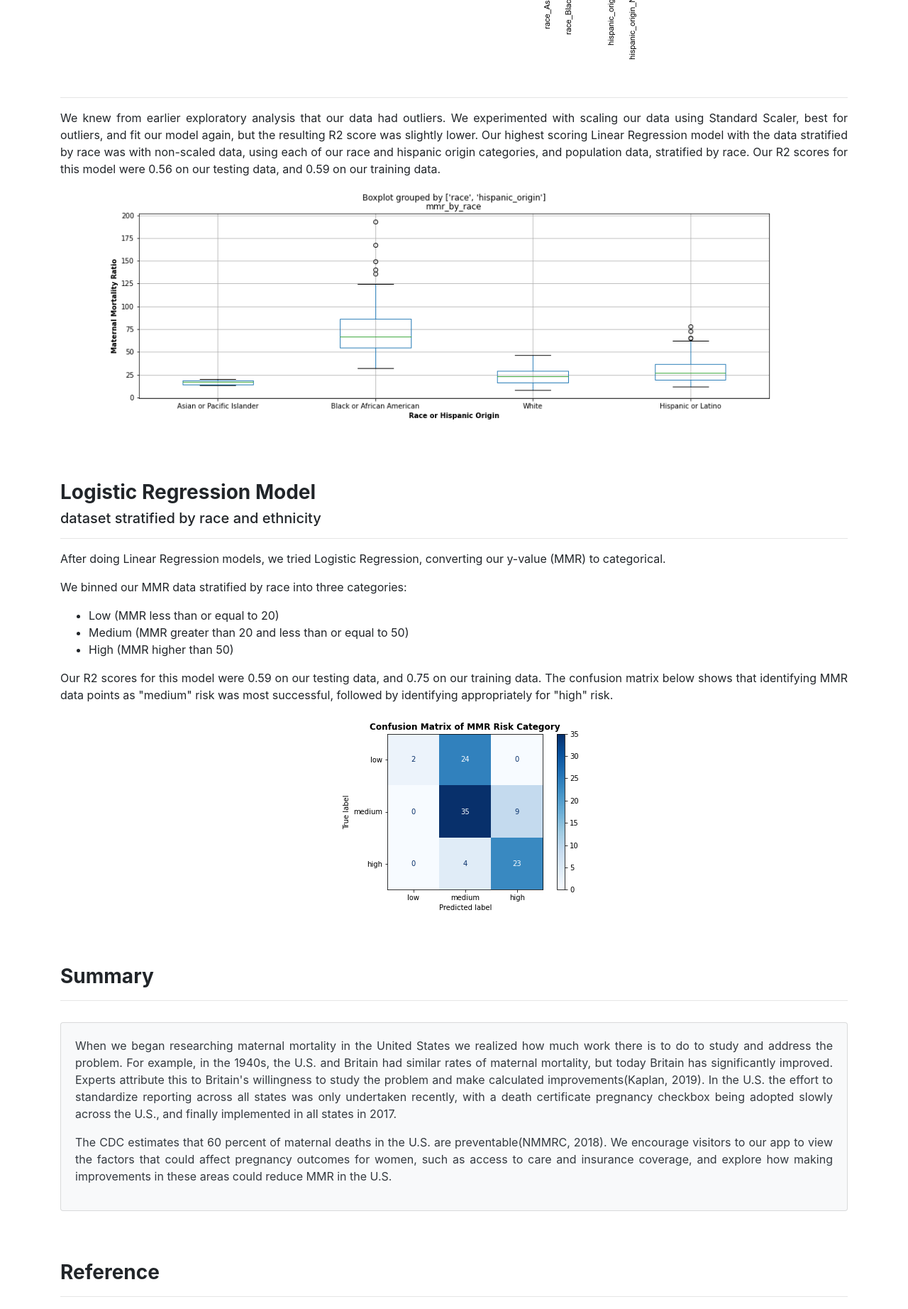
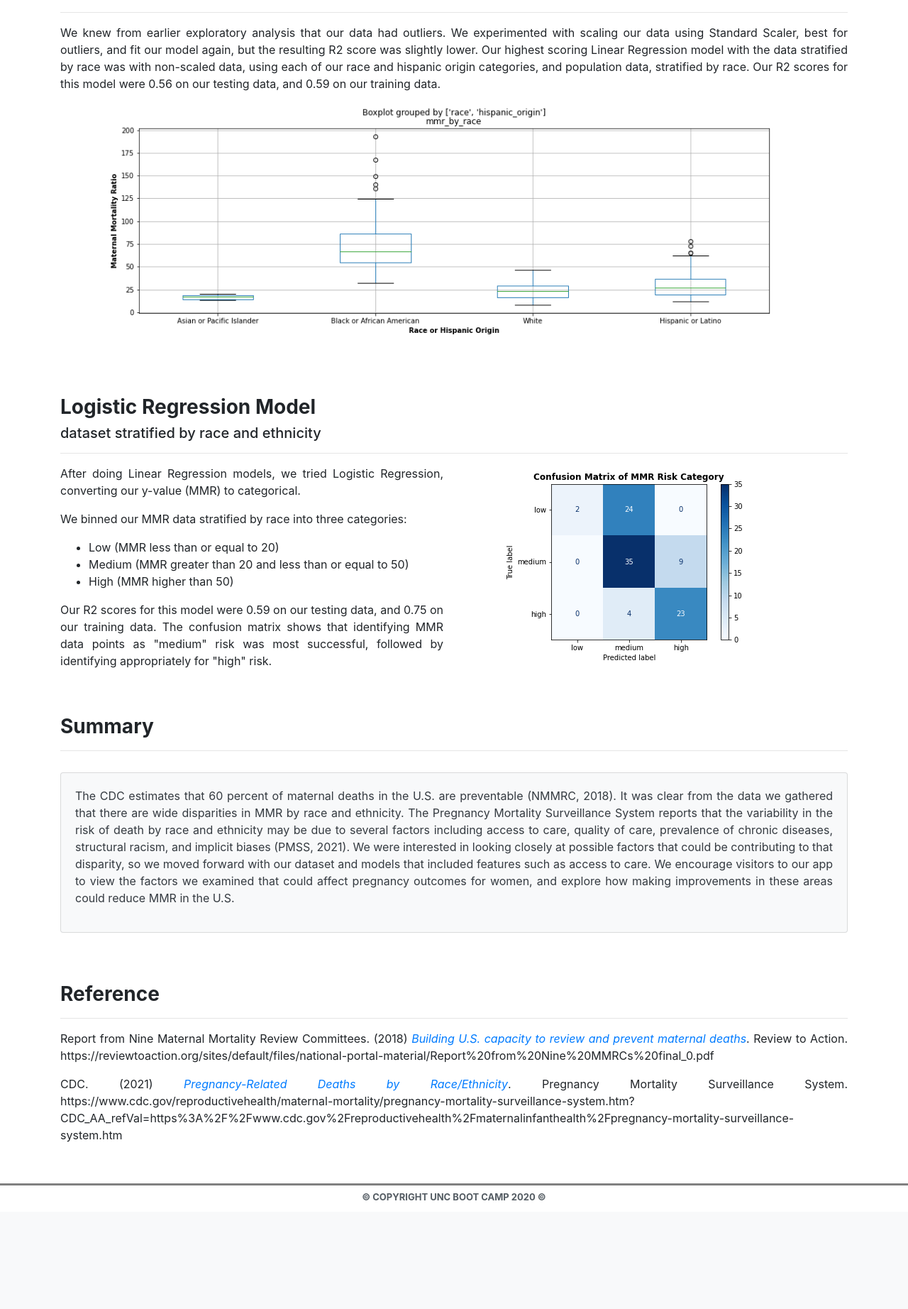
Before and after one commit to abpuccini/maternal-mortality-project, a Flask app: page /machine-learning-race-model in a window 1280 px wide. Shown: the part 2236-4080 px from the top of the page at 71% size. After the commit the page ends 3927 px from the top, so only its background shows below. Run offline with Flask 2, Linux system fonts and the light colour scheme; some libraries are stand-ins or nearby versions; some web fonts are replaced.

Commit message:
rewrote summary and adjusted columns for heatmap and confusion matrix sections

```diff
--- a/templates/machine-learning-race-model.html
+++ b/templates/machine-learning-race-model.html
@@ -174,19 +174,22 @@
 
                             <!--new div class row and column for heatmap explanation and image-->
                             <div class="row">
-                                <div class="col-md-12">
+                                <!--<div class="col-md-12">-->
+                                <div class="col-md-4 col-sm-12">
                                     <p>
-                                        In the heatmap below, we can see strong positive correlations (likely to
+                                        In the heatmap, we can see strong positive correlations (likely to
                                         indicate higher MMR) for Black or African American women, and negative
                                         correlations (likely to indicate lower MMR) for White women.
                                     </p>
+                                </div>
+                                <div class="col-md-8 col-sm-12 d-flex align-items-center">
                                     <div class="well">
                                         <a class="mr-5"><img class="img-fluid mx-auto d-block"
                                                 src="../static/img/heatmap_mmr_strat_by_race.png"
                                                 alt="Heatmap Stratified by Race"></a>
                                     </div>
 
-                                    <!--closing div for heatmap column-->
+                                    <!--closing div for heatmap image column-->
                                 </div>
                                 <!--closing div for heatmap row-->
                             </div>
@@ -223,6 +226,9 @@
                                     <h3>Logistic Regression Model</h3>
                                     <h5>dataset stratified by race and ethnicity</h5>
                                     <hr>
+                                </div>
+
+                                <div class="col-md-6 col-sm-12">
                                     <p>
                                         After doing Linear Regression models, we tried Logistic Regression, converting
                                         our y-value (MMR) to categorical.
@@ -237,21 +243,22 @@
                                     </p>
                                     <p>
                                         Our R2 scores for this model were 0.59 on our testing data, and 0.75 on our
-                                        training data. The confusion matrix below shows that identifying MMR data points
+                                        training data. The confusion matrix shows that identifying MMR data points
                                         as "medium" risk was most successful, followed by identifying appropriately for
                                         "high" risk.
                                     </p>
-
+                                <!--closing div for text on Logistic Regression-->
+                                </div>
+                                <div class="col-md-6 col-sm-12 d-flex align-items-center">
                                     <div class="well">
                                         <a class="mr-5"><img class="img-fluid mx-auto d-block"
                                                 src="../static/img/confusion_matrix_strat_by_race.png"
                                                 alt="Confusion Matrix Stratified by Race"></a>
                                     </div>
-
-                                    <!--closing div for Logistic Regression row-->
+                                <!--closing div for confusion matrix image-->
                                 </div>
 
-                                <!--closing div for Logistic Regression column-->
+                            <!--closing div for Logistic Regression row-->
                             </div>
 
 
@@ -262,26 +269,10 @@
                                 <div class="card bg-light text-dark">
                                     <div class="card-body">
                                         <p>
-                                            When we began researching maternal mortality in the United States we
-                                            realized how much work there is to do to study and address the problem. For
-                                            example, in the 1940s, the U.S. and Britain had similar rates of maternal
-                                            mortality, but today Britain has significantly improved. Experts attribute
-                                            this to Britain's willingness to study the problem and make calculated
-                                            improvements(Kaplan, 2019). In the U.S. the effort to standardize reporting
-                                            across all states was only undertaken recently, with a death certificate
-                                            pregnancy checkbox being adopted slowly across the U.S., and finally
-                                            implemented in all states in 2017.
-                                        </p>
-                                        <p>
-                                            The CDC estimates that 60 percent of maternal deaths in the U.S. are
-                                            preventable(NMMRC, 2018). We encourage visitors to our app to view the
-                                            factors that could affect pregnancy outcomes for women, such as access to
-                                            care and insurance coverage, and explore how making improvements in these
-                                            areas could reduce MMR in the U.S.
+                                            The CDC estimates that 60 percent of maternal deaths in the U.S. are preventable (NMMRC, 2018). It was clear from the data we gathered that there are wide disparities in MMR by race and ethnicity. The Pregnancy Mortality Surveillance System reports that the variability in the risk of death by race and ethnicity may be due to several factors including access to care, quality of care, prevalence of chronic diseases, structural racism, and implicit biases (PMSS, 2021). We were interested in looking closely at possible factors that could be contributing to that disparity, so we moved forward with our dataset and models that included features such as access to care. We encourage visitors to our app to view the factors we examined that could affect  pregnancy outcomes for women, and explore how making improvements in these areas could reduce MMR in the U.S.
                                         </p>
                                     </div>
                                 </div>
-
                                 <!--closing div for Summary Section-->
                             </div>
 
@@ -292,24 +283,21 @@
                                     <hr>
                                     <div class="reference">
 
-                                        <p>Kaplan, Emily Kumler. (2019, March 5)<a
-                                                href="https://www.nytimes.com/2019/03/05/well/family/reducing-maternal-mortality.html?action=click&module=RelatedLinks&pgtype=Article"
-                                                target="_blank"><em>Reducing Maternal Mortality</em></a>New York Times.
-                                            2021
-                                            https://www.nytimes.com/2019/03/05/well/family/reducing-maternal-mortality.html?action=click&module=RelatedLinks&pgtype=Article
+                                        <p>
+                                            Report from Nine Maternal Mortality Review Committees. (2018) <a
+                                            href="https://reviewtoaction.org/sites/default/files/national-portal-material/Report%20from%20Nine%20MMRCs%20final_0.pdf"
+                                            target="_blank"><em>Building U.S. capacity to review and prevent
+                                            maternal deaths</em></a>. Review to Action. https://reviewtoaction.org/sites/default/files/national-portal-material/Report%20from%20Nine%20MMRCs%20final_0.pdf
                                         </p>
-
-                                        <p>Report from Nine Maternal Mortality Review Committees. (2018) <a
-                                                href="https://reviewtoaction.org/sites/default/files/national-portal-material/Report%20from%20Nine%20MMRCs%20final_0.pdf"
-                                                target="_blank" <em>Building U.S. capacity to review and prevent
-                                                maternal deaths</em></a>2021
-                                            https://reviewtoaction.org/sites/default/files/national-portal-material/Report%20from%20Nine%20MMRCs%20final_0.pdf
+                                        <p>
+                                            CDC. (2021) <a href="https://www.cdc.gov/reproductivehealth/maternal-mortality/pregnancy-mortality-surveillance-system.htm?CDC_AA_refVal=https%3A%2F%2Fwww.cdc.gov%2Freproductivehealth%2Fmaternalinfanthealth%2Fpregnancy-mortality-surveillance-system.htm"target="_blank"><em>Pregnancy-Related Deaths by Race/Ethnicity</em></a>. Pregnancy Mortality Surveillance System. https://www.cdc.gov/reproductivehealth/maternal-mortality/pregnancy-mortality-surveillance-system.htm?CDC_AA_refVal=https%3A%2F%2Fwww.cdc.gov%2Freproductivehealth%2Fmaternalinfanthealth%2Fpregnancy-mortality-surveillance-system.htm
                                         </p>
+                                    <!--closing div for reference class-->
                                     </div>
 
-                                    <!--closing div for Reference column-->
+                                <!--closing div for Reference column-->
                                 </div>
-                                <!--closing div for Reference row-->
+                            <!--closing div for Reference row-->
                             </div>
 
                         </div>
```
